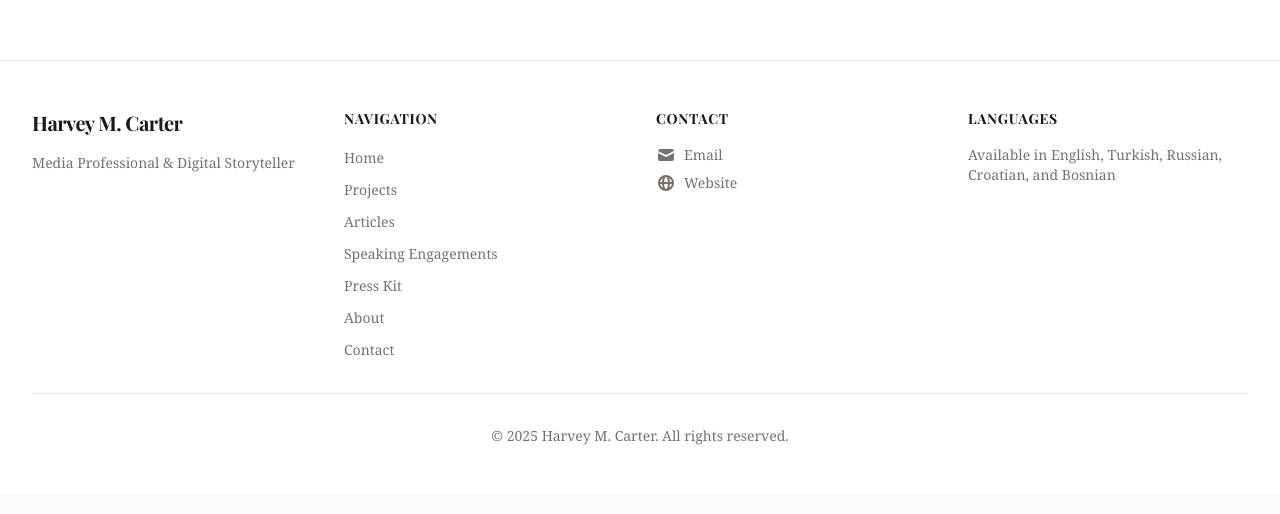
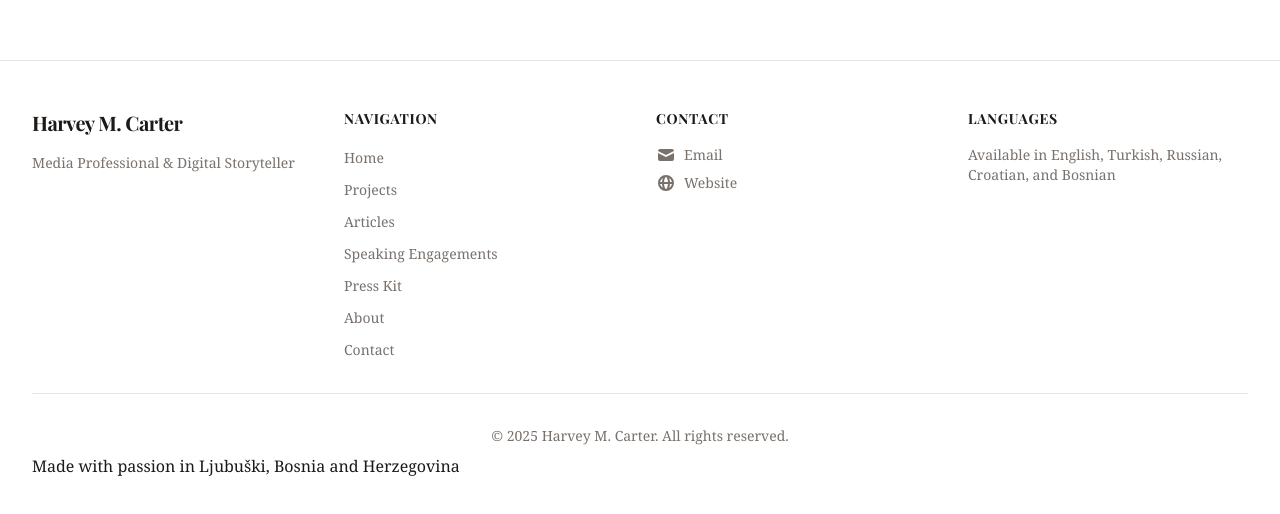
Before and after one commit to harveymcarter/harveymcarter.github.io, a React (Create React App) app: page /#/speaking/recording/1 in a window 1280 px wide. Shown: the part 884-1398 px from the top of the page. Built offline with nearby package versions, Linux system fonts and the light colour scheme; a web font is replaced by a local one; what @react-pdf/renderer would draw is missing.

Commit message:
Update footer with location information

```diff
--- a/src/components/Footer.js
+++ b/src/components/Footer.js
@@ -95,6 +95,9 @@ const Footer = () => {
           <p className="text-sm text-center text-media-muted">
             © {currentYear} Harvey M. Carter. All rights reserved.
           </p>
+          <p className="mt-2">
+              Made with passion in Ljubuški, Bosnia and Herzegovina
+          </p>
         </div>
       </div>
     </footer>
```
